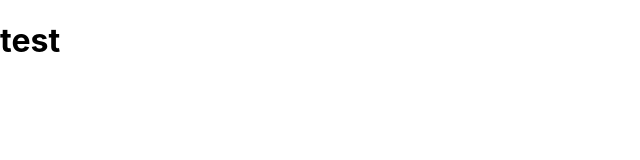
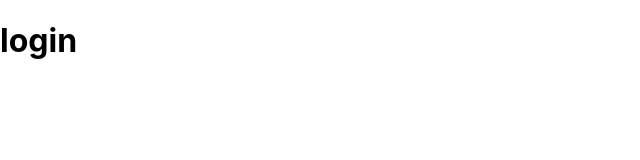
Before and after one commit to gemeindecockpit/data-input, a React (Create React App) app: page / in a window 1280 px wide. Shown: the top 160 px of the page, without its empty margins (0-640 px from the left). Built offline with nearby package versions, Linux system fonts and the light colour scheme.

Commit message:
Added ContentRouter.

```diff
--- a/package.json
+++ b/package.json
@@ -9,6 +9,7 @@
     "@testing-library/user-event": "^7.2.1",
     "react": "^16.13.1",
     "react-dom": "^16.13.1",
+    "react-router-dom": "^5.2.0",
     "react-scripts": "3.4.1"
   },
   "scripts": {
--- a/src/App.js
+++ b/src/App.js
@@ -1,9 +1,11 @@
 import React from 'react';
 import Icon from '@material-ui/core';
 import logo from './logo.svg';
+import ContentRouter from './ContentRouter';
 
 function App() {
-  return ( <h1>test</h1>
+  return (
+    <ContentRouter />
   );
 }
 
--- /dev/null
+++ b/src/ContentRouter.js
@@ -0,0 +1,18 @@
+import React, { Component } from 'react';
+import { Route, Switch, BrowserRouter as Router } from 'react-router-dom';
+import UserLogin from './UserLogin';
+
+export class ContentRouter extends Component {
+    render() {
+        return (
+            <Router>
+                <Switch>
+                    <Route path="/login" component={UserLogin} />
+                    <Route path="/" component={UserLogin} />
+                </Switch>
+            </Router>
+        )
+    }
+}
+
+export default ContentRouter
--- a/src/UserLogin.js
+++ b/src/UserLogin.js
@@ -0,0 +1,13 @@
+import React, { Component } from 'react'
+
+export class UserLogin extends Component {
+    render() {
+        return (
+            <div>
+                <h1>login</h1>
+            </div>
+        )
+    }
+}
+
+export default UserLogin
```
Also changed, not shown: src/SideMenu.js (+13 -0 lines), 1 other file (tests, documents, lock files or other folders).
